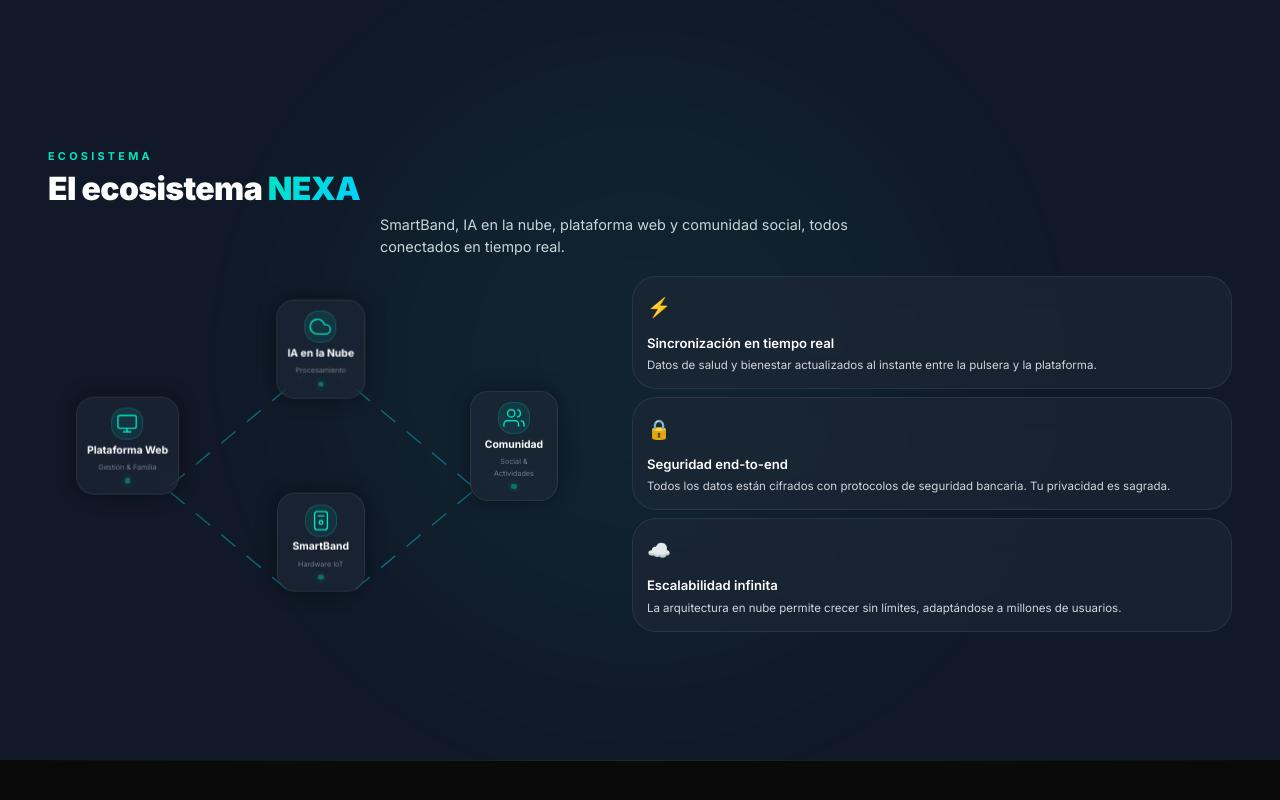
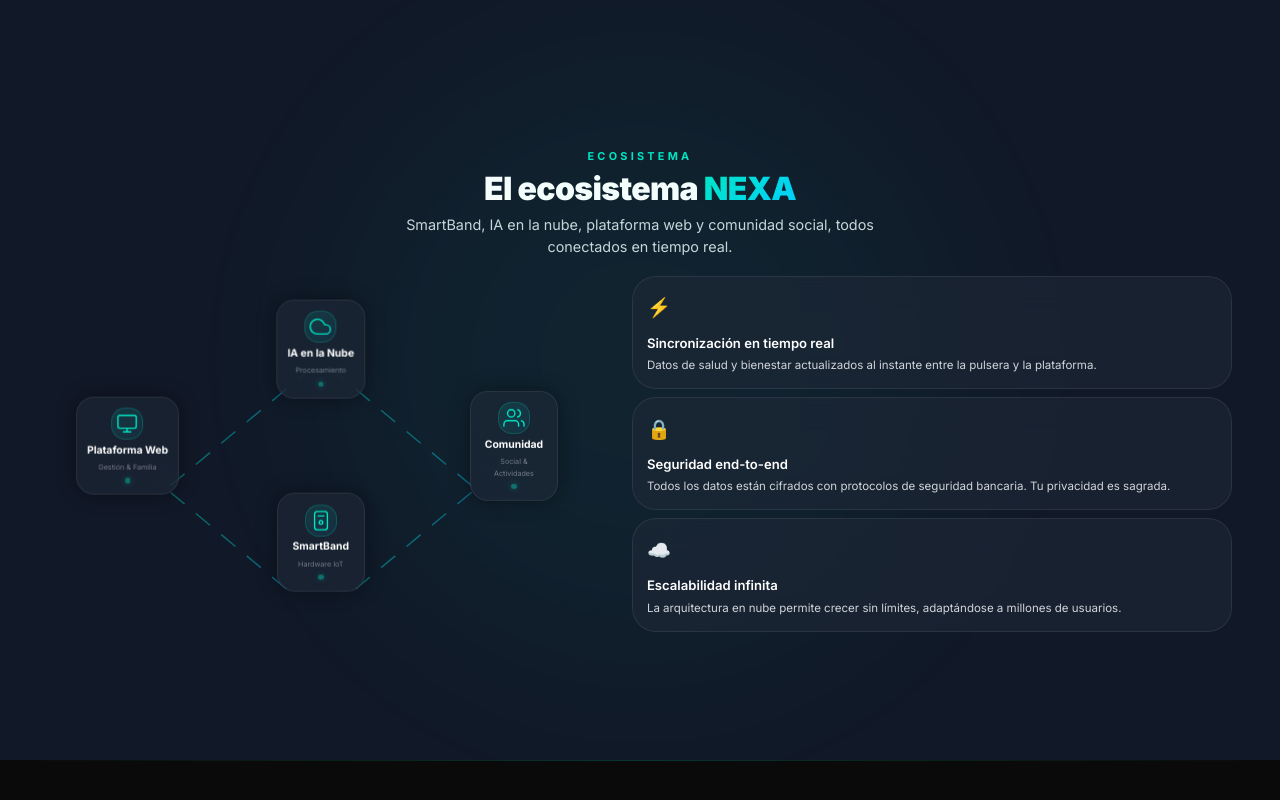
Before and after one commit to javierechevarria1/PaginaNexa, a website: page index.html in a window 1280 px wide. Shown: the part 3244-4044 px from the top of the page. Drawn offline with Linux system fonts and the light colour scheme.

Commit message:
refactor: remove unnecessary text alignment and alignment properties for section header

```diff
--- a/styles/sections/_ecosystem.css
+++ b/styles/sections/_ecosystem.css
@@ -12,8 +12,6 @@
   }
   #ecosistema .container > .section-center {
     grid-area: header;
-    text-align: left;
-    align-items: flex-start;
   }
   #ecosistema .container > div:nth-child(2) {
     grid-area: diagram;
```
